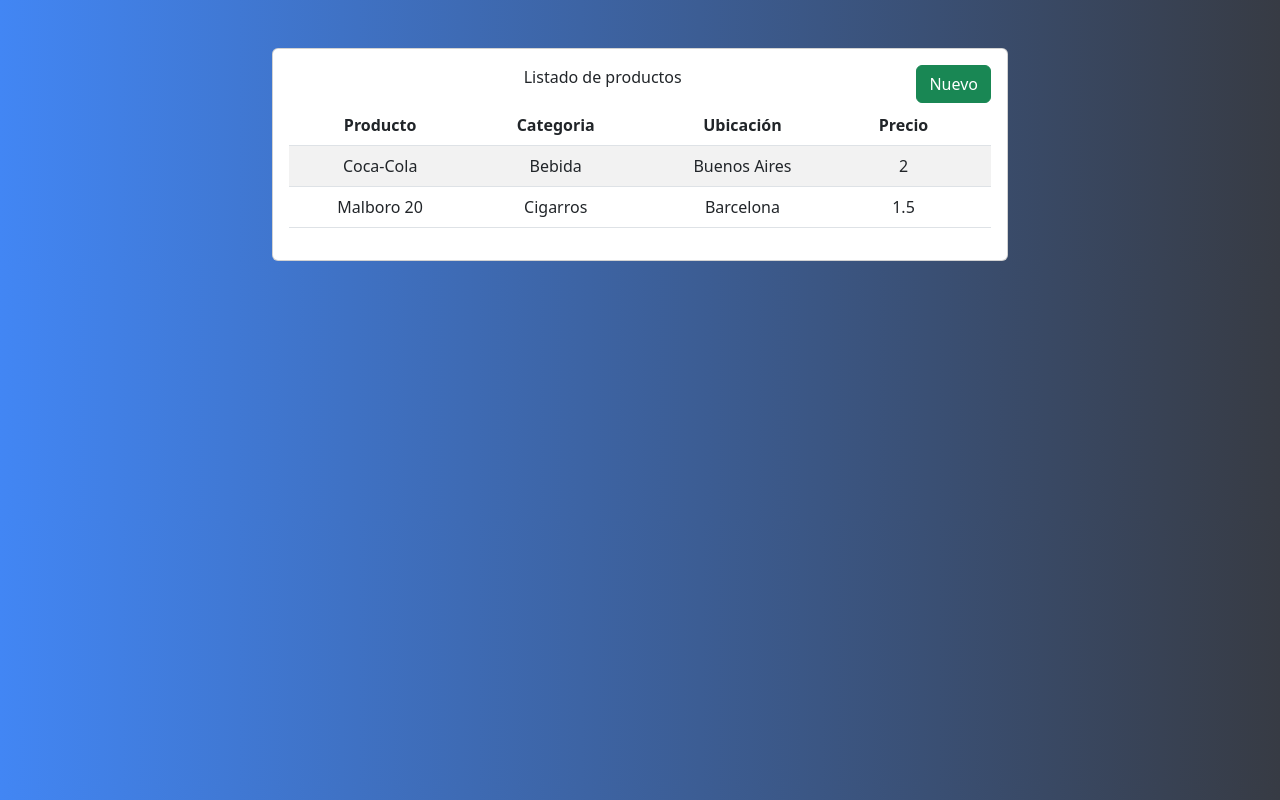
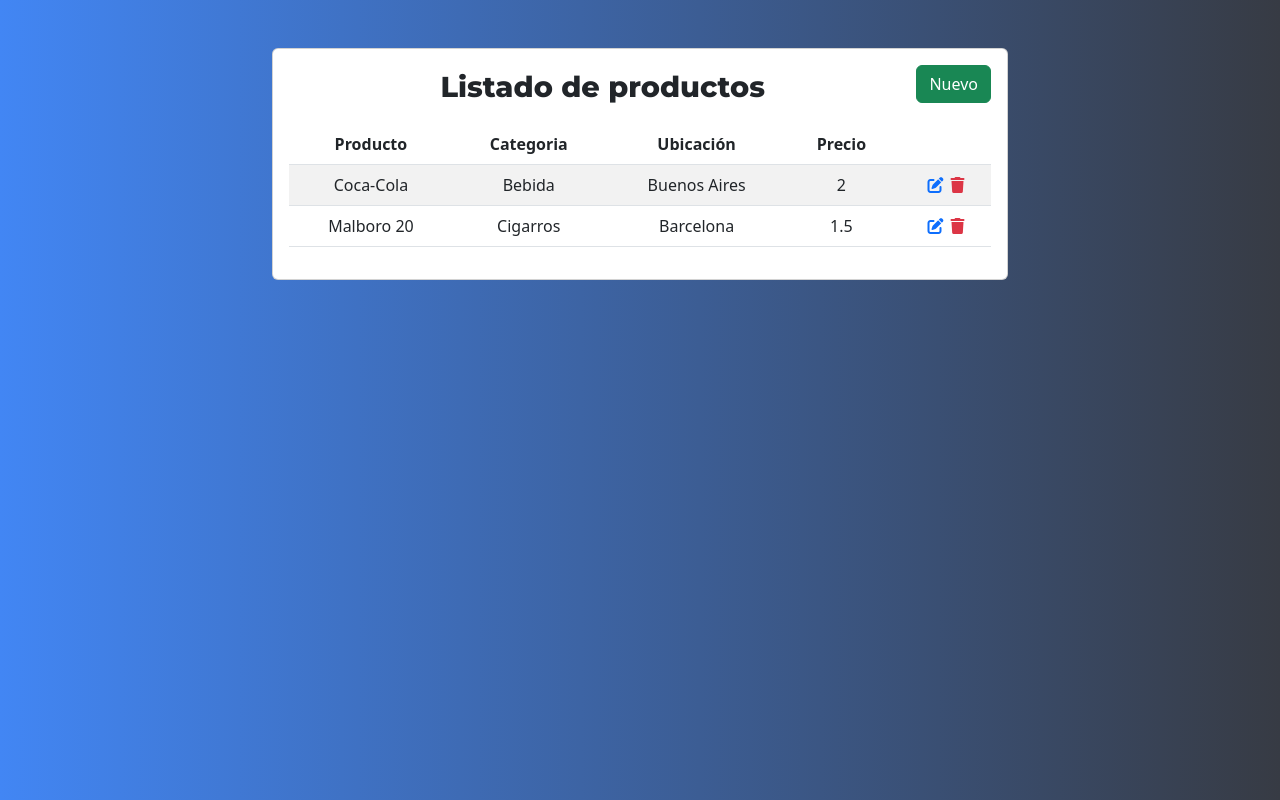
Before and after one commit to Asdex1240/CRUD-Angular---Node---MEAN, an Angular app in the folder cliente/: page / in a window 1280 px wide. Built offline with nearby package versions, Linux system fonts and the light colour scheme.

Commit message:
Agregamos Google Fonts, y FontAwesome

```diff
--- a/cliente/src/app/components/listar-productos/listar-productos.component.css
+++ b/cliente/src/app/components/listar-productos/listar-productos.component.css
@@ -0,0 +1,4 @@
+.fa-solid{
+    cursor: pointer;
+    margin-left: 7px;
+}
--- a/cliente/src/app/components/listar-productos/listar-productos.component.html
+++ b/cliente/src/app/components/listar-productos/listar-productos.component.html
@@ -4,7 +4,7 @@
         <div class="col-lg-8 offset-lg-2">
             <div class="card">
                 <div class="card-body text-center">
-                    <span>Listado de productos</span>
+                    <span class="titulo">Listado de productos</span>
                     <button class="btn btn-success float-end">Nuevo</button>
                     <table class="table table-striped mt-3">
                         <thead>
@@ -22,14 +22,20 @@
                             <td>Bebida</td>
                             <td>Buenos Aires</td>
                             <td>2</td>
-                            <td></td>
+                            <td>
+                                <i class="fa-solid fa-pen-to-square text-primary"></i>
+                                <i class="fa-solid fa-trash text-danger"></i>
+                            </td>
                           </tr>
                           <tr>
                             <td>Malboro 20</td>
                             <td>Cigarros</td>
                             <td>Barcelona</td>
                             <td>1.5</td>
-                            <td></td>
+                            <td>
+                                <i class="fa-solid fa-pen-to-square text-primary"></i>
+                                <i class="fa-solid fa-trash text-danger"></i>
+                            </td>
                           </tr>
                         </tbody>
                       </table>
--- a/cliente/src/index.html
+++ b/cliente/src/index.html
@@ -6,6 +6,8 @@
   <base href="/">
   <meta name="viewport" content="width=device-width, initial-scale=1">
   <link rel="icon" type="image/x-icon" href="favicon.ico">
+  <link rel="stylesheet" href="https://cdnjs.cloudflare.com/ajax/libs/font-awesome/6.2.1/css/all.min.css" class="rel">
+  <link href="https://fonts.googleapis.com/css2?family=Montserrat:wght@800&display=swap" rel="stylesheet">
 </head>
 <body>
   <app-root></app-root>
--- a/cliente/src/styles.css
+++ b/cliente/src/styles.css
@@ -4,3 +4,8 @@ body {
     background: -webkit-linear-gradient(to right, #4286f4, #373B44);  /* Chrome 10-25, Safari 5.1-6 */
     background: linear-gradient(to right, #4286f4, #373B44); /* W3C, IE 10+/ Edge, Firefox 16+, Chrome 26+, Opera 12+, Safari 7+ */
 }
+
+.titulo{
+    font-size: 1.8rem;
+    font-family: 'Montserrat', sans-serif;
+}
```
